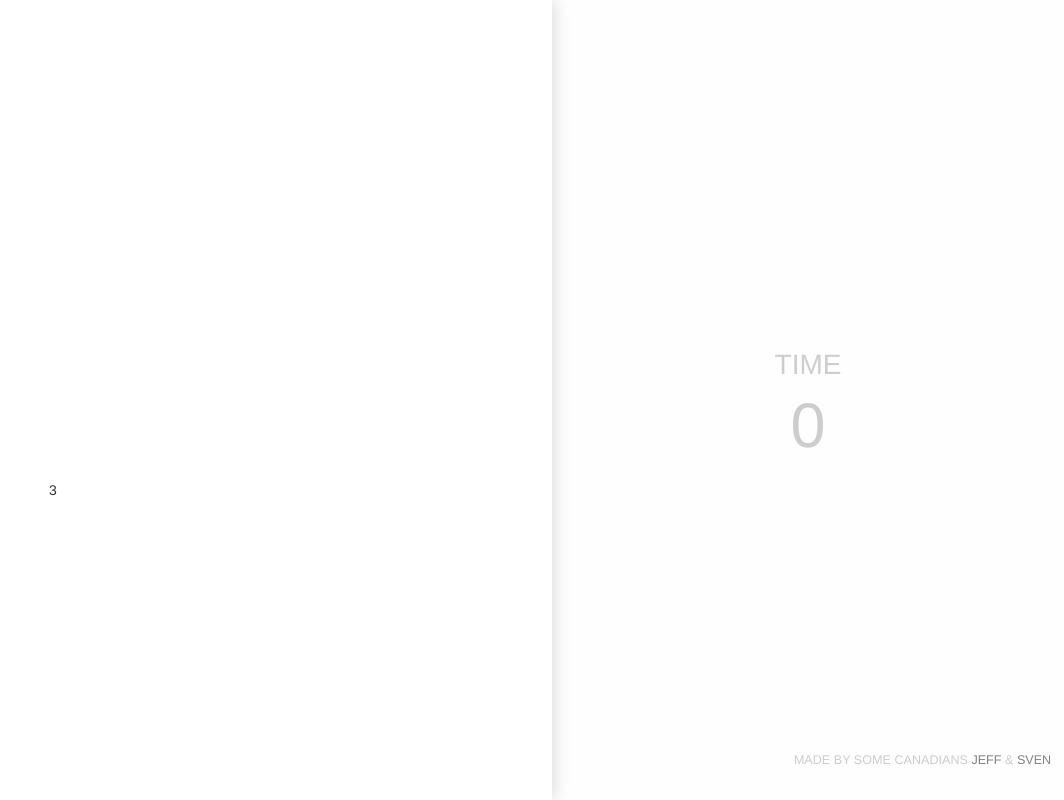
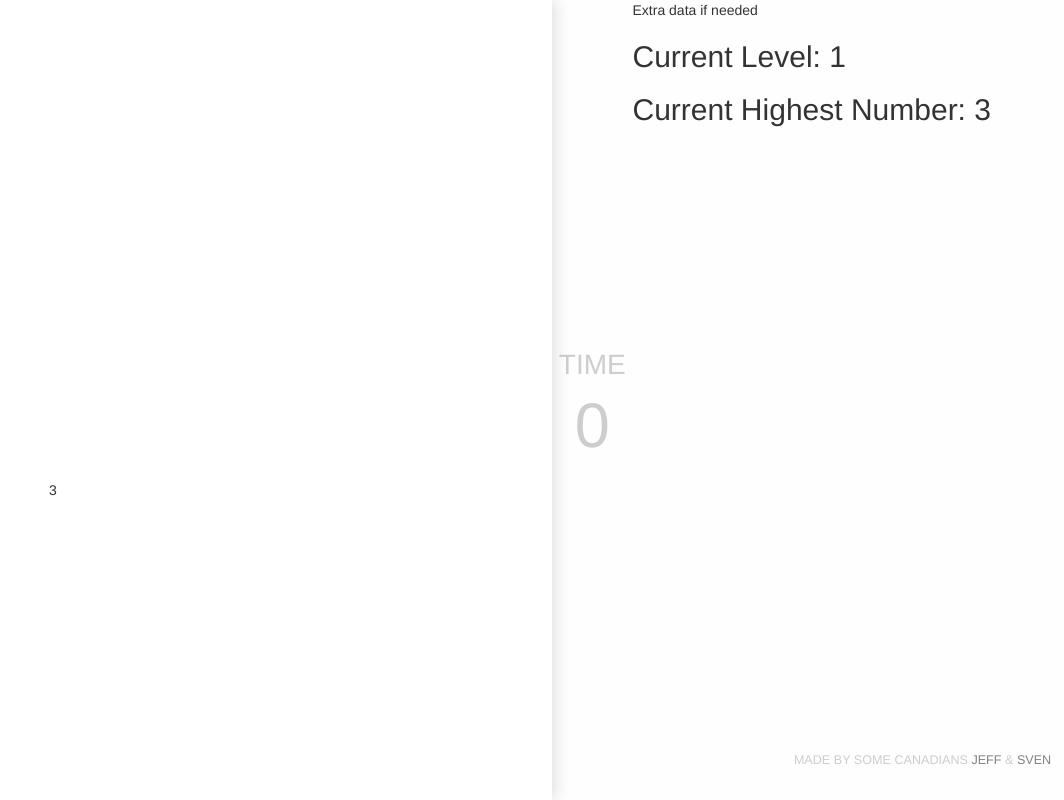
Before and after one commit to yjeffrey/crispy-hockeypuck, a plain HTML site: page index.html in a window 1280 px wide. Shown: the whole page, without its empty margins (216-1280 px from the left). Drawn offline with nearby package versions, Linux system fonts and the light colour scheme.

Commit message:
level and max number exposed to page

```diff
--- a/index.html
+++ b/index.html
@@ -53,7 +53,11 @@
 					<h1 id="title">Time</h1>
 					<h4 id="timer"><span id="game-clock"></span></h4>
 				</div>
-				<div id="game-level"></div>
+				<div id="game-level">
+					Extra data if needed
+					<h2>Current Level: <span id="current-level"></span></h2>
+					<h2>Current Highest Number: <span id="current-mod"></span></h2>
+				</div>
 				<div class="creators"><h4>MADE BY SOME CANADIANS <a href="https://github.com/yjeffrey">JEFF</a> & <a href="http://svenphan.com/">SVEN</a></h4></div>
 			</div>
 			<div class="gameContainer">
--- a/js/game-level.js
+++ b/js/game-level.js
@@ -1,4 +1,6 @@
 function GameLevel(element){
+
+	var that = this;
 
 	this.number;
 	this.currentMod;
@@ -6,7 +8,12 @@ function GameLevel(element){
 	this.ticksPerTile;
 	this.tilesPerDrop;
 
+	var levelElement = $(element).find('#current-level')[0];
+	var modElement = $(element).find('#current-mod')[0];
+
 	var updateElement = function(){
+		levelElement.innerHTML = that.number + 1;
+		modElement.innerHTML = that.currentMod;
 	};
 
 	this.load = function(number,
--- a/js/main.js
+++ b/js/main.js
@@ -46,36 +46,36 @@ var LEVELS = [
 		tilesPerDrop: 2
 	},
 	{
-		drop: 100,
+		drop: 120,
 		isModChance: 0.1,
 		mod: 5,
 		ticksPerTile: 80,
 		tilesPerDrop: 2
 	},
 	{
-		drop: 120,
-		isModChance: 0.2,
+		drop: 160,
+		isModChance: 0.15,
 		mod: 5,
 		ticksPerTile: 80,
 		tilesPerDrop: 2
 	},
 	{
-		drop: 140,
-		isModChance: 0.2,
+		drop: 200,
+		isModChance: 0.15,
 		mod: 5,
 		ticksPerTile: 120,
 		tilesPerDrop: 3
 	},
 	{
-		drop: 180,
-		isModChance: 0.25,
+		drop: 250,
+		isModChance: 0.175,
 		mod: 5,
 		ticksPerTile: 120,
 		tilesPerDrop: 3
 	},
 	{
-		drop: 230,
-		isModChance: 0.25,
+		drop: 300,
+		isModChance: 0.175,
 		mod: 5,
 		ticksPerTile: 110,
 		tilesPerDrop: 3
```
